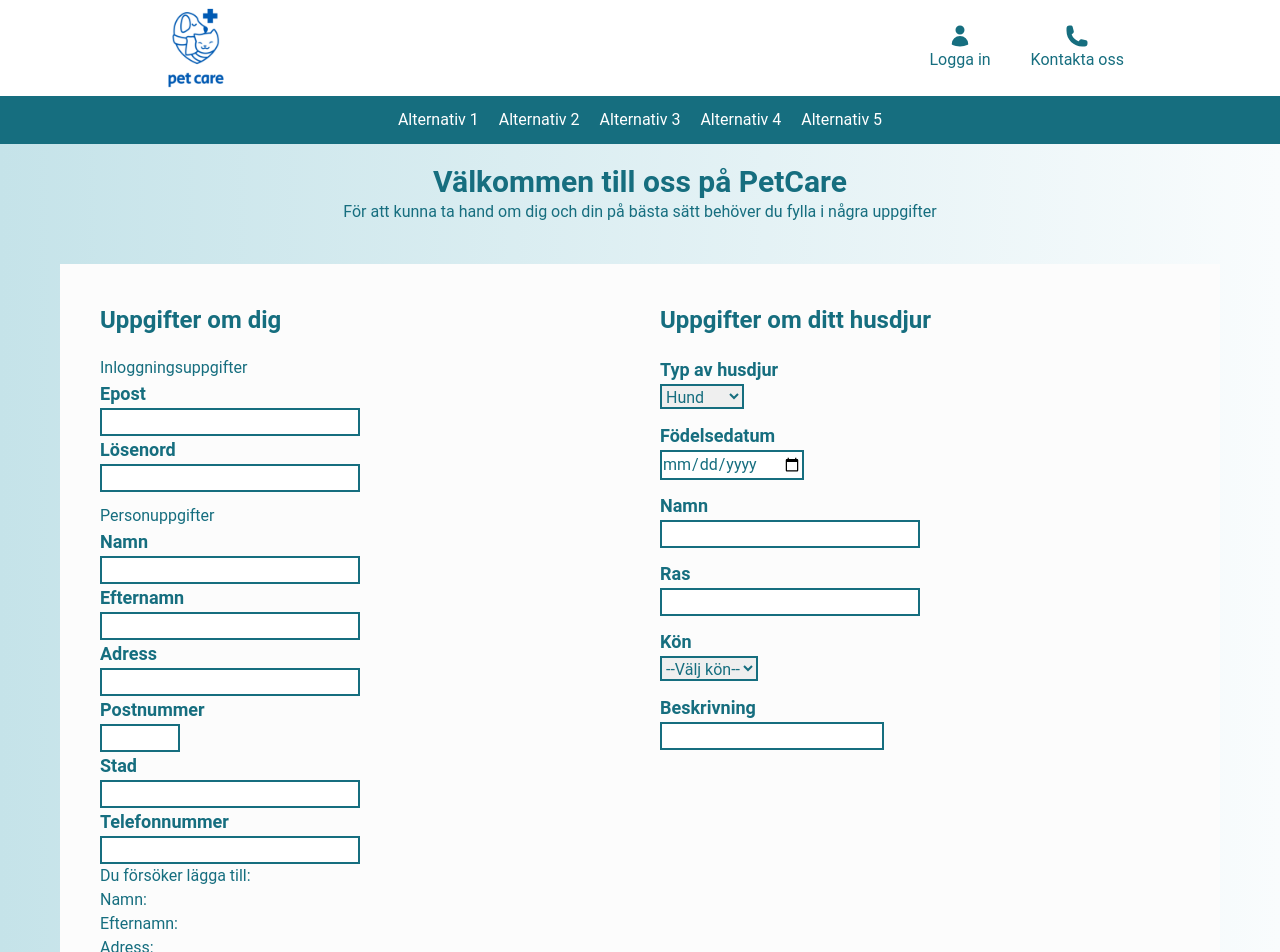
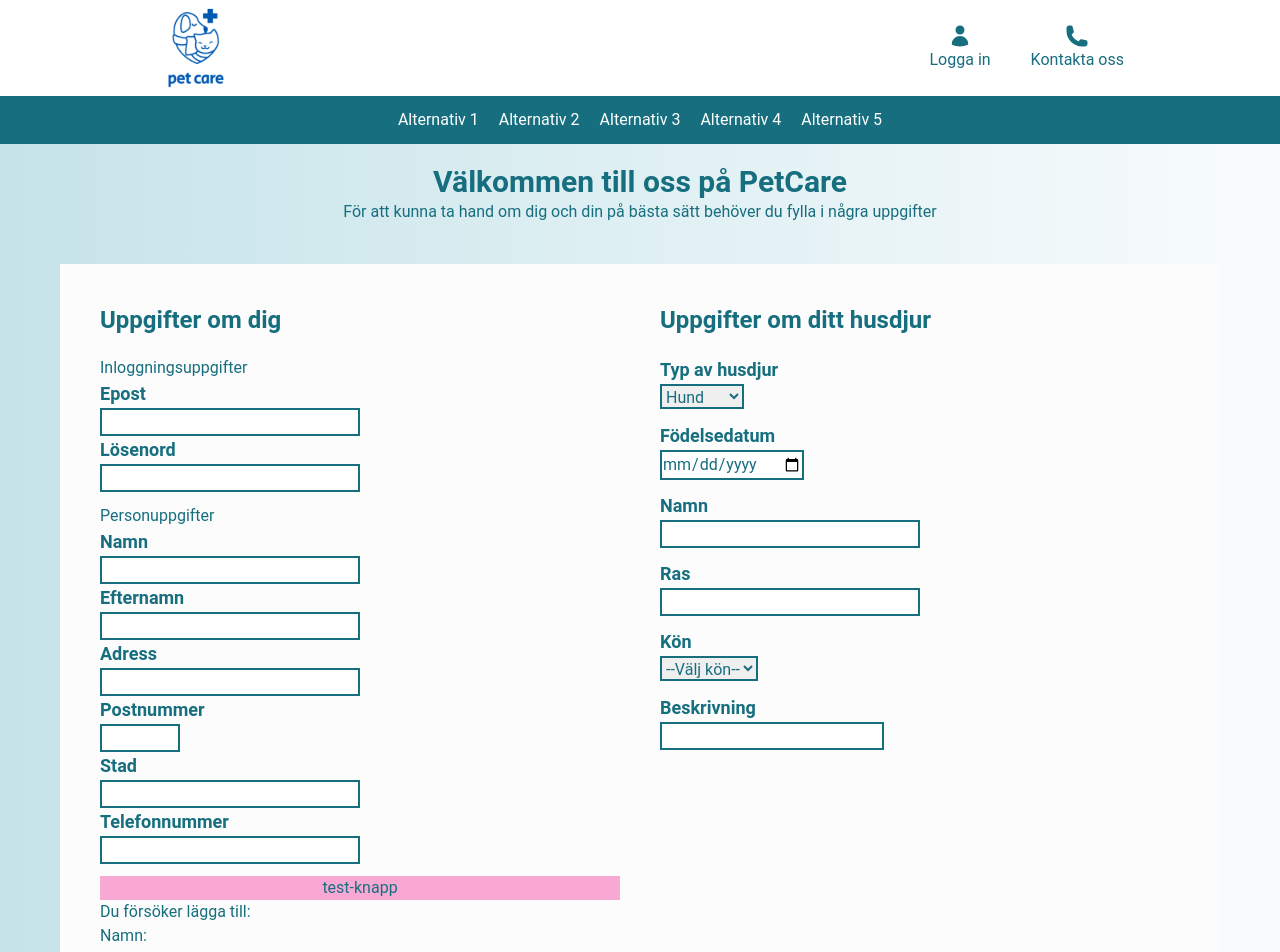
Before and after one commit to naathaliie/Nathalies-degree-project, a Next.js app in the folder pet-care/: page /users/new in a window 1280 px wide. Shown: the top 952 px of the page. Built offline with nearby package versions, Linux system fonts and the light colour scheme; a web font is replaced by a local one.

Commit message:
submitForm-function

```diff
--- a/pet-care/src/app/components/RegisterForms/RegisterUserForm.tsx
+++ b/pet-care/src/app/components/RegisterForms/RegisterUserForm.tsx
@@ -32,13 +32,29 @@ const RegisterUserForm = () => {
 
 
     //Validering på inputfälten!?
-    const submitForm = () => {
+    const submitForm = (e:React.FormEvent<HTMLFormElement>) => {
+        e.preventDefault() //Stoppar att sidan laddas om
+        console.log("Click Click");
+
         //Logik för att skapa ny användare
+
+        setNewUser({
+            password: passwordInput,
+            dateOfRegistration: new Date().toISOString(),
+            name: nameInput,
+            surname: surnameInput,
+            street: adressInput,
+            city: cityInput,
+            postalCode: postalCodeInput,
+            phone: phoneInput,
+        })
 }
 
   return (
     <div className='RegisterUserForm'>
-        <form className='InputForm flex flex-col gap-3'>
+        <form
+            onSubmit={submitForm}
+            className='InputForm flex flex-col gap-3'>
             <div>
             <h2>Inloggningsuppgifter</h2>
             <div>
@@ -79,11 +95,13 @@ const RegisterUserForm = () => {
                     <input className=' border-2 border-petCare-sapphireTeal-dark w-[90%] sm:w-[60%] md:w-[90%] lg:w-[60%] xl:max-w-[50%]' type="text" onChange={(e) => setPhoneInput(e.target.value)}/>
                 </div>
             </div>
+            <button type='submit' className='bg-pink-300'>test-knapp</button>
         </form>
         <p>Du försöker lägga till: </p>
         <ul>
             <li>Namn: {newUser.name}</li>
             <li>Efternamn: {newUser.surname}</li>
+            <li>Registreringsdatum: {newUser.dateOfRegistration as string}</li>
             <li>Adress: {newUser.street}</li>
             <li>Stad: {newUser.city}</li>
             <li>Postnummer: {newUser.postalCode}</li>
```
Lines whose indentation alone changed are shown as unchanged.
